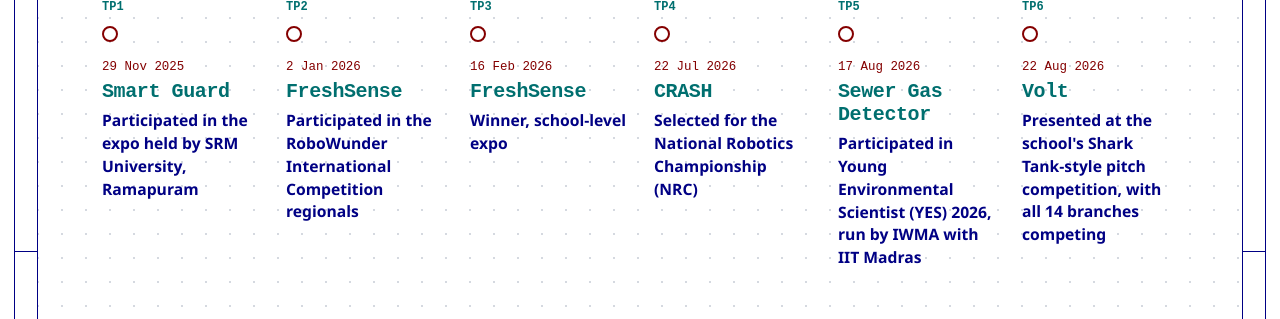
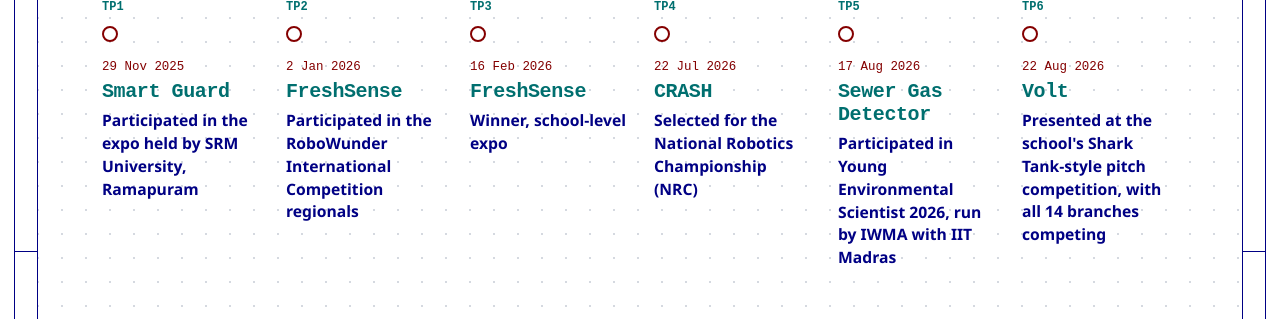
Before and after one commit to abivan100-stack/abivan-portfolio, a React (Vite) app: page / in a window 1280 px wide. Shown: the part 1460-1779 px from the top of the page. Built offline with nearby package versions, Linux system fonts and the light colour scheme; a web font is replaced by a local one.

Commit message:
Drop the (YES) abbreviation from the Sewer Gas Detector entry

```diff
--- a/scripts/sync-projects.mjs
+++ b/scripts/sync-projects.mjs
@@ -75,7 +75,7 @@
     summary: 'A two-unit ESP32 system for sanitation workers who enter manholes. The clip-on worker unit reads an MQ136 hydrogen sulfide sensor and an MQ4 methane sensor every second, shows the levels on an OLED, and sounds a buzzer at warning and danger thresholds. It sends its status over ESP-NOW, with no router or internet needed, to a receiver held by the supervisor at the manhole opening, which raises its own alarm until the supervisor resets it.',
     contextNote: null,
     recognitions: [
-      { text: 'Participated in Young Environmental Scientist (YES) 2026, run by IWMA with IIT Madras', dates: ['2026-08-17'] },
+      { text: 'Participated in Young Environmental Scientist 2026, run by IWMA with IIT Madras', dates: ['2026-08-17'] },
     ],
     url: null,
     demoUrl: null,
--- a/src/data/projects.json
+++ b/src/data/projects.json
@@ -191,7 +191,7 @@
     "contextNote": null,
     "recognitions": [
       {
-        "text": "Participated in Young Environmental Scientist (YES) 2026, run by IWMA with IIT Madras",
+        "text": "Participated in Young Environmental Scientist 2026, run by IWMA with IIT Madras",
         "dates": [
           "2026-08-17"
         ]
```
